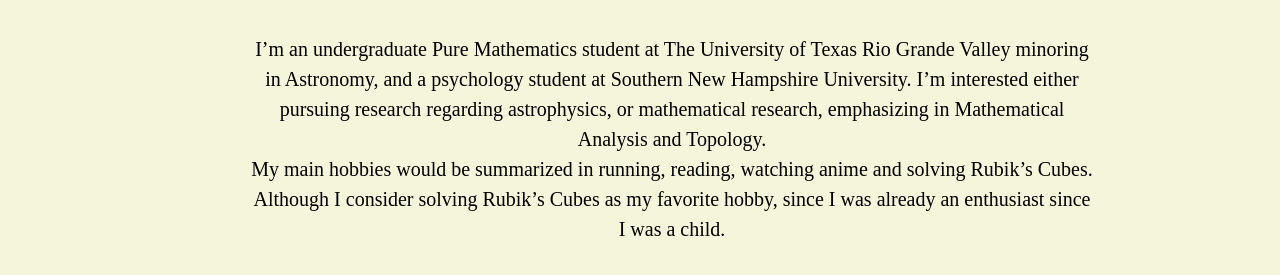
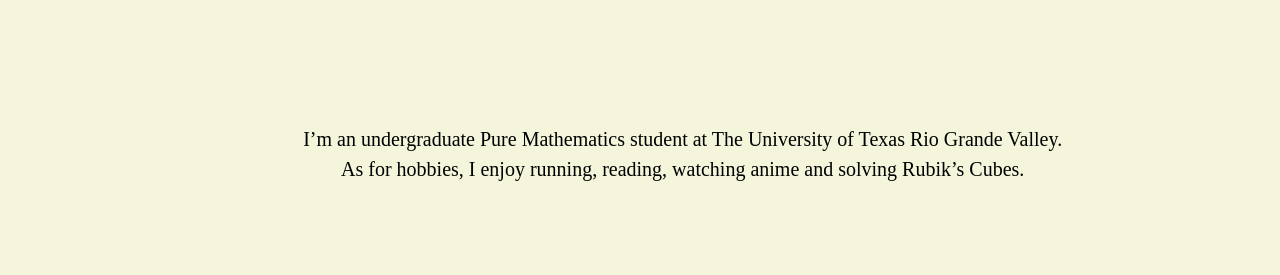
Before and after one commit to mapi100/mapi100.github.io, a plain HTML site: page about.html in a window 1280 px wide. Shown: the part 209-484 px from the top of the page. Drawn offline with Linux system fonts and the light colour scheme.

Commit message:
Update about.html

```diff
--- a/about.html
+++ b/about.html
@@ -29,11 +29,10 @@ body {
 	<img src="https://i.imgur.com/tdNn99j.png" align="left" style="width:240px;">
 
 	<!-- Paragraphs -->
-	<p>I’m an undergraduate Pure Mathematics student at The University of Texas Rio Grande Valley minoring in Astronomy, and a psychology student at Southern New Hampshire University. I’m interested either pursuing research regarding astrophysics, or mathematical research, emphasizing in Mathematical Analysis and Topology.
+	<p>I’m an undergraduate Pure Mathematics student at The University of Texas Rio Grande Valley.
 	<br>
 
-	My main hobbies would be summarized in running, reading, watching anime and solving Rubik’s Cubes. Although I consider solving Rubik’s Cubes as my favorite hobby, since I was already an enthusiast since I was a child.
-	<br>
+	As for hobbies, I enjoy running, reading, watching anime and solving Rubik’s Cubes.
 	<br>
 	<br>
 	<br>
```
